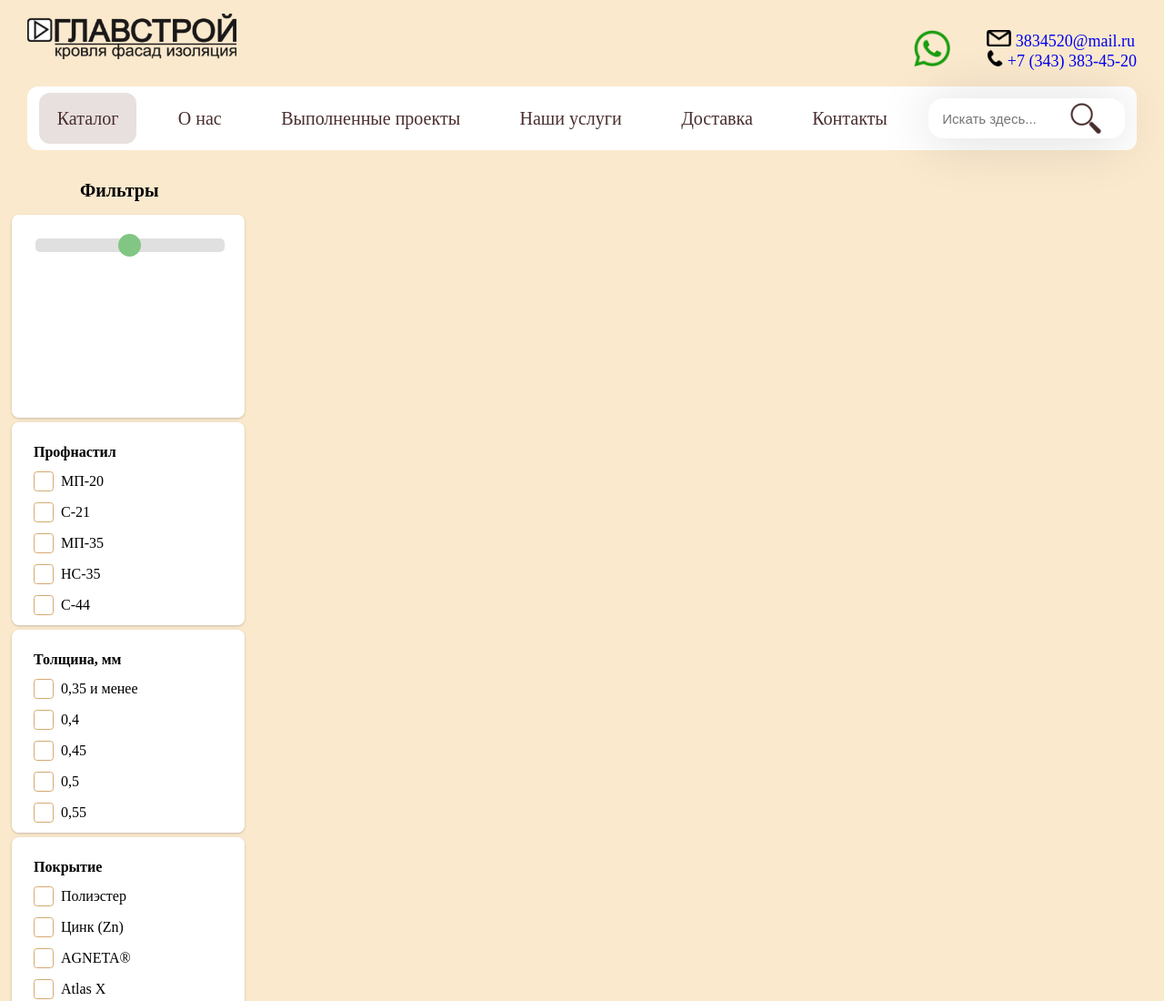
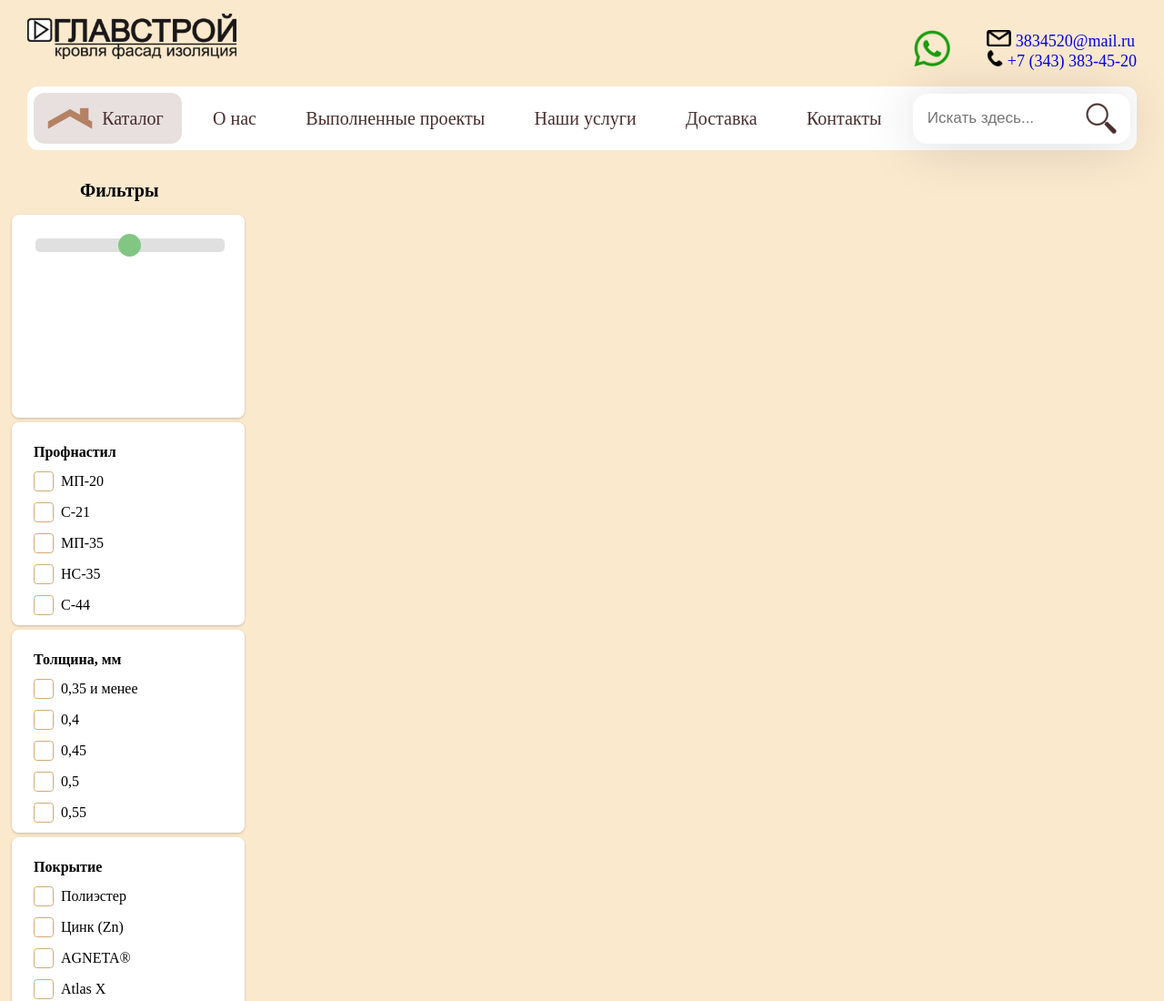
Before and after one commit to LadaKuzmina/Vilka-German, a plain HTML site: page catalog.html in a window 1280 px wide. Shown: the top 1100 px of the page at 91% size. Drawn offline with Linux system fonts and the light colour scheme.

Commit message:
clickable logo

```diff
--- a/catalog.html
+++ b/catalog.html
@@ -9,7 +9,7 @@
 <div class="wrapper">
     <header class="header">
         <div class="logo">
-            <img src="header_icons/logo.png" alt="logo" height="50" width="230">
+            <a href="index.html"><img src="../header_icons/logo.png" alt="logo" height="50" width="230"></a>
 
             <div class="info">
                 <ul class="contacts">
@@ -30,7 +30,8 @@
         <div class="container">
             <div class="header_inner">
                 <nav class="nav">
-                    <a class="nav_link" href="header_page/index.html"> Каталог </a>
+                    <a class="nav_link" href="index.html"><img src="../header_icons/roof.png" alt="roof" class="roof"
+                                                               height="25" width="50"> Каталог </a>
                     <a class="nav_link" href="header_page/page_about_us.html"> О нас </a>
                     <a class="nav_link" href="header_page/page_complited_project.html"> Выполненные проекты </a>
                     <a class="nav_link" href="header_page/services_page.html"> Наши услуги </a>
--- a/catalog_style.css
+++ b/catalog_style.css
@@ -36,6 +36,12 @@ form {
     border-radius: 1rem;
 }
 
+.nav .roof {
+    position: relative;
+    top: 5px;
+    right: 5px;
+}
+
 .nav a.selected {
     background: rgba(177, 152, 145, .3);
 }
@@ -66,20 +72,20 @@ form {
 }
 
 .nav .d3 input {
-    width: 50%;
-    height: 42px;
-    padding-left: 15px;
-    font-size: 15px;
+    width: 65%;
+    height: 53px;
+    padding-left: 16px;
+    font-size: 17px;
     color: black;
 }
 
 .nav .d3 button {
     position: absolute;
     top: 0;
-    right: 0;
+    right: 5px;
     border: none;
     background: url("header_icons/magnifier.png") scroll no-repeat center;
-    width: 5.5rem;
+    width: 3.5rem;
     height: 100%;
     cursor: pointer;
 }
--- a/roof_style.css
+++ b/roof_style.css
@@ -16,6 +16,12 @@ form {
 
 }
 
+.nav .roof {
+    position: relative;
+    top: 5px;
+    right: 5px;
+}
+
 .nav .d3 form {
     background-color: #fff;
 }
@@ -27,20 +33,20 @@ form {
 }
 
 .nav .d3 input {
-    width: 50%;
-    height: 42px;
-    padding-left: 15px;
-    font-size: 15px;
+    width: 65%;
+    height: 53px;
+    padding-left: 16px;
+    font-size: 17px;
     color: black;
 }
 
 .nav .d3 button {
     position: absolute;
     top: 0;
-    right: 0;
+    right: 5px;
     border: none;
     background: url("header_icons/magnifier.png") scroll no-repeat center;
-    width: 5.5rem;
+    width: 3.5rem;
     height: 100%;
     cursor: pointer;
 }
```
Also changed, not shown: dormer_windows.html (+3 -2 lines), facade.html (+3 -2 lines), header_page/contact_page.html (+1 -1 lines), header_page/delivery_page.html (+1 -1 lines), header_page/index.html (+1 -1 lines), header_page/page_about_us.html (+1 -1 lines), header_page/page_complited_project.html (+1 -1 lines), header_page/services_page.html (+1 -1 lines), roof.html (+3 -2 lines), ventilation.html (+3 -2 lines).
